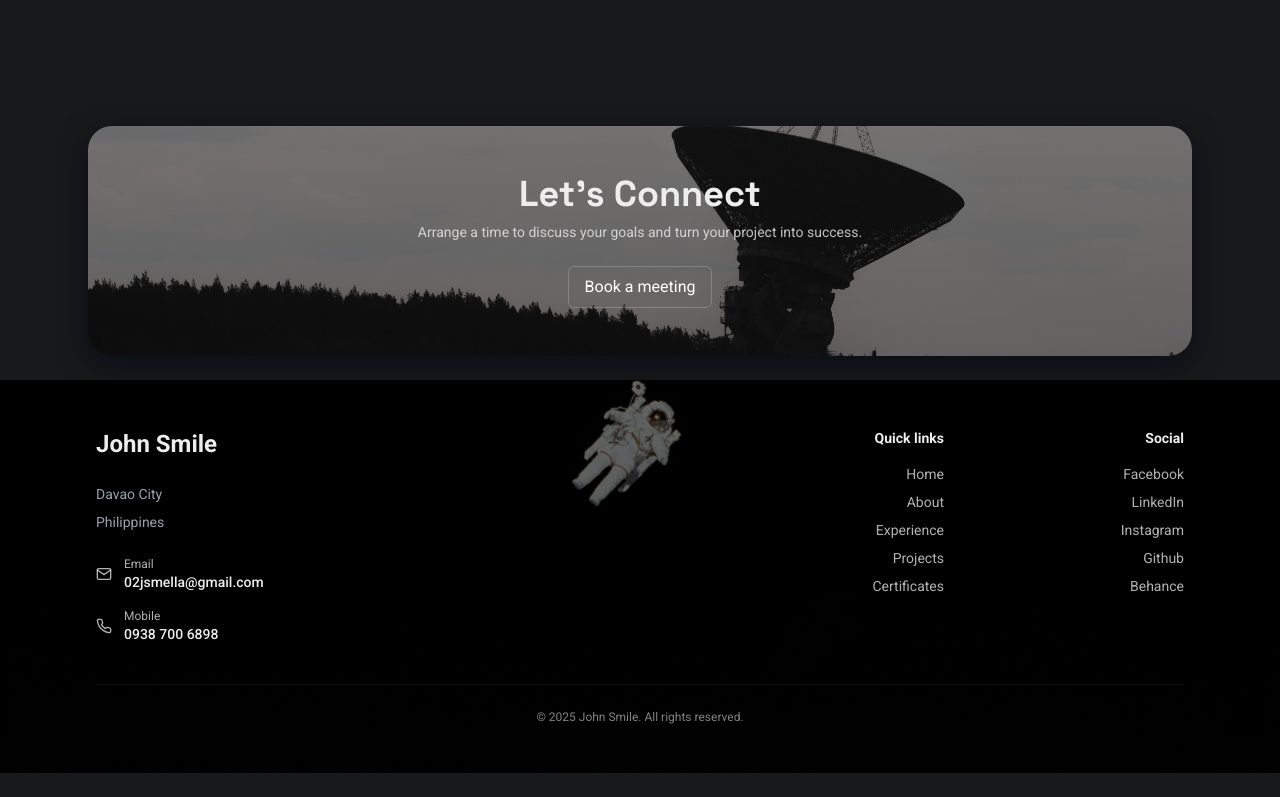
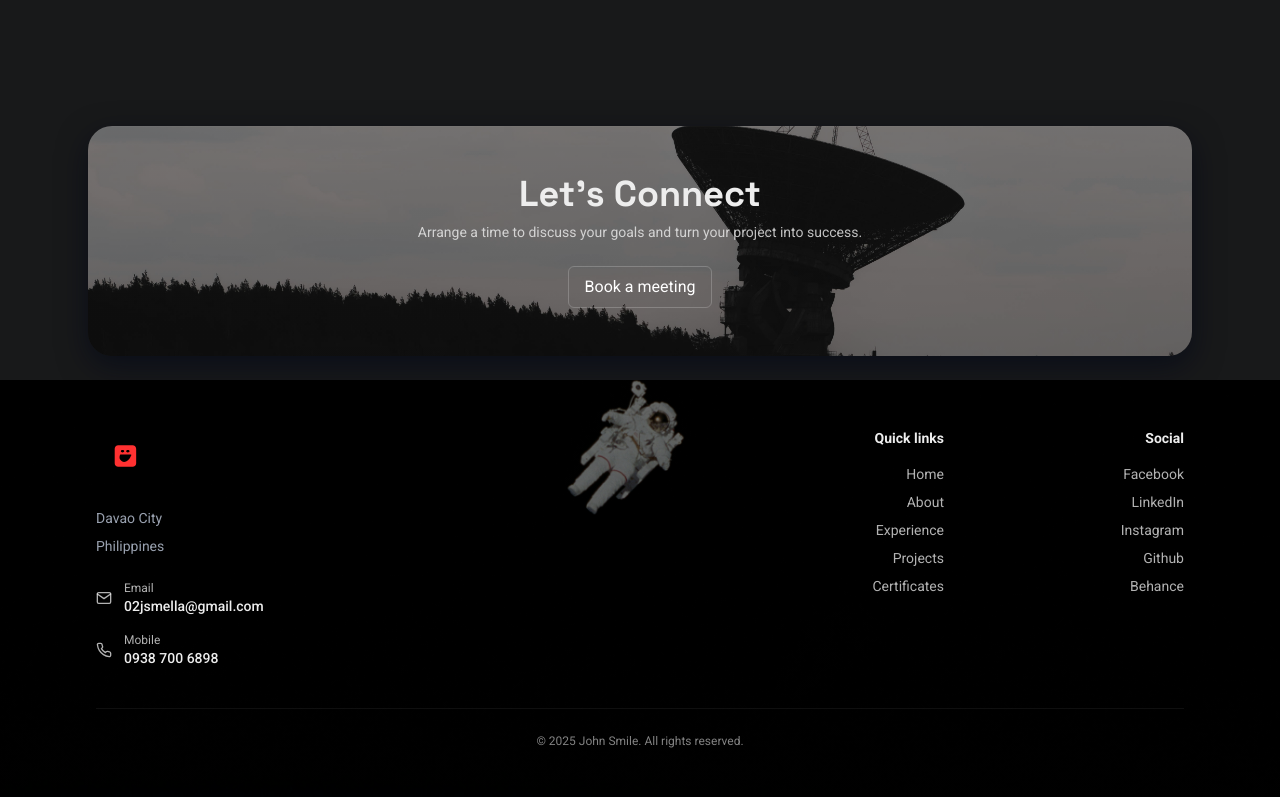
Before and after one commit to Redkuroo/smile-portfolio-v2, a Next.js app: page / in a window 1280 px wide. Shown: the part 6126-6923 px from the top of the page. Before the commit the page ends 6899 px from the top, so only its background shows below. Built offline with nearby package versions, Linux system fonts and the light colour scheme.

Commit message:
added bg to loading

```diff
--- a/app/LoadingScreen.js
+++ b/app/LoadingScreen.js
@@ -1,6 +1,6 @@
 "use client";
 import React, { useState, useEffect, useRef } from "react";
-import { FiSmile } from "react-icons/fi";
+import Image from "next/image";
 
 export default function LoadingScreen() {
   const [percent, setPercent] = useState(0);
@@ -38,9 +38,15 @@ export default function LoadingScreen() {
   return (
     <div
       aria-label="Loading screen"
-      className={`fixed inset-0 z-50 flex flex-col items-center justify-center min-h-screen bg-gradient-to-br from-[#0a1026] to-[#181c2f] overflow-hidden transition-opacity duration-700 ${
+      className={`fixed inset-0 z-50 flex flex-col items-center justify-center min-h-screen overflow-hidden transition-opacity duration-700 ${
         isFadingOut ? "opacity-0" : "opacity-100"
       }`}
+      style={{
+        backgroundImage: `linear-gradient(to bottom right, rgba(10,16,38,0.82), rgba(24,28,47,0.82)), url('/loading_bg.jpg')`,
+        backgroundSize: 'cover',
+        backgroundPosition: 'center',
+        backgroundRepeat: 'no-repeat',
+      }}
     >
       {/* Corner Accents */}
       <div className="absolute top-0 left-0 w-16 h-16 border-t-4 border-l-4 border-[var(--accent)] rounded-tl-lg" />
@@ -51,7 +57,15 @@ export default function LoadingScreen() {
       {/* Glowing Icon */}
       <div className="relative mb-8">
         <div className="w-28 h-28 rounded-full bg-gradient-to-br from-[var(--accent)] flex items-center justify-center shadow-2xl animate-glow">
-          <FiSmile className="h-14 w-14 text-white" aria-hidden />
+          {/* Replace the icon with your SVG in public/logo_smile.svg */}
+          <Image
+            src="/logo_smile.svg"
+            alt="Smile logo"
+            width={112}
+            height={112}
+            className="object-cover"
+            priority
+          />
         </div>
       </div>
 
--- a/app/components/Footer.js
+++ b/app/components/Footer.js
@@ -1,6 +1,7 @@
 "use client"
 import React from 'react'
 import { FiMail, FiPhone } from 'react-icons/fi'
+import Image from "next/image";
 
 export default function Footer() {
   const quickLinks = [
@@ -84,7 +85,16 @@ export default function Footer() {
           <div className="grid grid-cols-1 md:grid-cols-12 gap-8">
             <div className="md:col-span-5">
               <div className="flex items-start gap-4">
-                <div className="text-2xl font-bold" style={{ color: 'var(--foreground)' }}>John Smile</div>
+                <Image
+                  src="/logo_smile.svg"
+                  alt="Smile logo"
+                  width={56}
+                  height={56}
+                  className="object-cover"
+                />
+
+
+
               </div>
 
               <address className="mt-6 not-italic text-sm text-gray-400 space-y-2">
--- a/app/layout.js
+++ b/app/layout.js
@@ -19,6 +19,13 @@ const geistMono = Geist_Mono({
 export const metadata = {
   title: "John Smile Mella | Developer & Designer",
   description: "I need help",
+   icons: {
+    icon: '/logo_smile.svg',
+    apple: '/logo_smile.svg',
+    other: [
+      { rel: 'icon', url: '/logo_smile.svg', sizes: '32x32' }
+    ]
+  },
 };
 
 export default function RootLayout({ children }) {
```
Also changed, not shown: public/loading_bg.jpg (added), public/logo_smile.svg (added).
